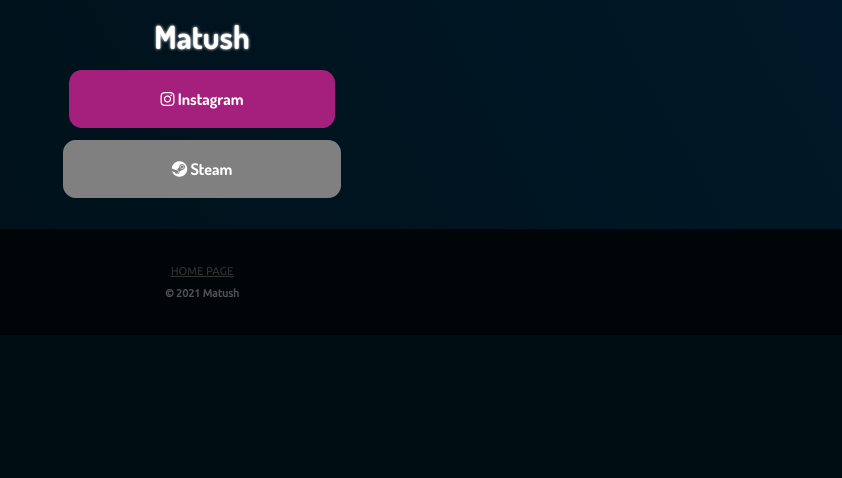
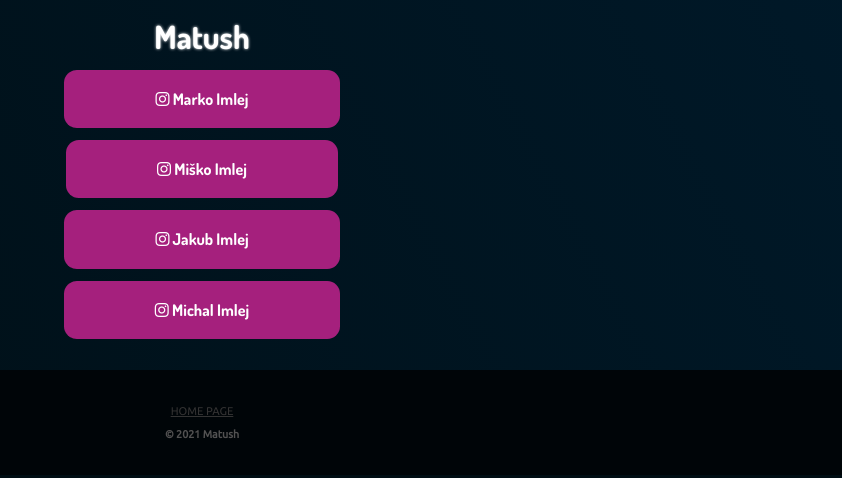
Before and after one commit to Mejchal/Mejchal.github.io, a plain HTML site: page index.html in a window 1280 px wide. Shown: the part 168-646 px from the top of the page, without its empty margins (438-1280 px from the left). Drawn offline with Linux system fonts and the light colour scheme.

Commit message:
Update index.html

```diff
--- a/index.html
+++ b/index.html
@@ -4,7 +4,7 @@
     <meta charset="UTF-8">
     <meta http-equiv="X-UA-Compatible" content="IE=edge">
     <meta name="viewport" content="width=device-width, initial-scale=1.0">
-    <title>Matush - Links</title>
+    <title>Imlejovci</title>
     <link rel="stylesheet" href="css/css.css">
     <link rel="icon" href="https://i.postimg.cc/ryKHMbqW/92275a7c-b047-4644-8e8b-b02f5181bd46.jpg">
 </head>
@@ -15,8 +15,10 @@
     </header>
     <section class="buttons">
         <ul>
-            <li><a target="_blank" href="https://instagram.com/_matush_008" class="btn-ig"><i class="fab fa-instagram"></i> Instagram</a> </li>
-            <li><a target="_blank" href="https://steamcommunity.com/profiles/76561198857551150" class="btn-steam"><i class="fab fa-steam"></i> Steam</a></li>
+            <li><a target="_blank" href="https://www.instagram.com/marko_imlej/" class="btn-ig"><i class="fab fa-instagram"></i> Marko Imlej</a> </li>
+            <li><a target="_blank" href="https://www.instagram.com/misko_imlej/" class="btn-ig"><i class="fab fa-instagram"></i> Miško Imlej</a> </li>
+            <li><a target="_blank" href="https://www.instagram.com/jakub_imlej/" class="btn-ig"><i class="fab fa-instagram"></i> Jakub Imlej</a> </li>
+            <li><a target="_blank" href="https://www.instagram.com/michal_imlej/" class="btn-ig"><i class="fab fa-instagram"></i> Michal Imlej</a> </li>
         </ul>
     </section>
     <footer>
```
